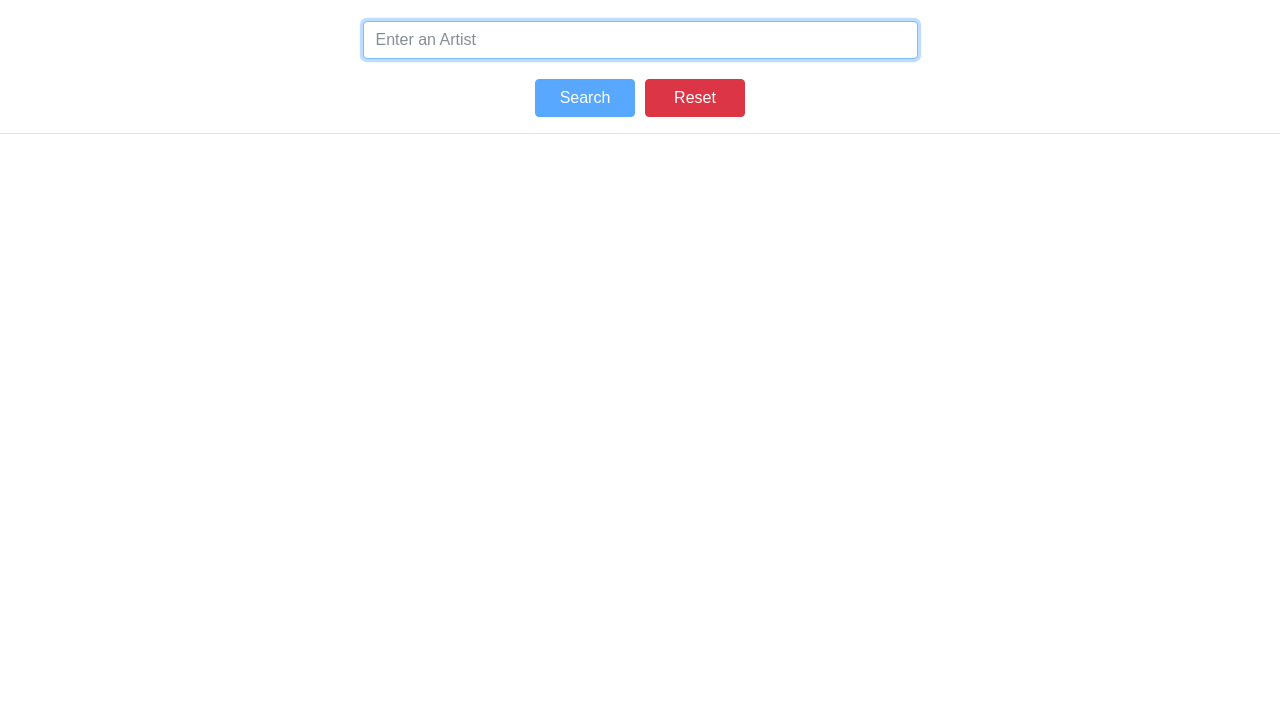
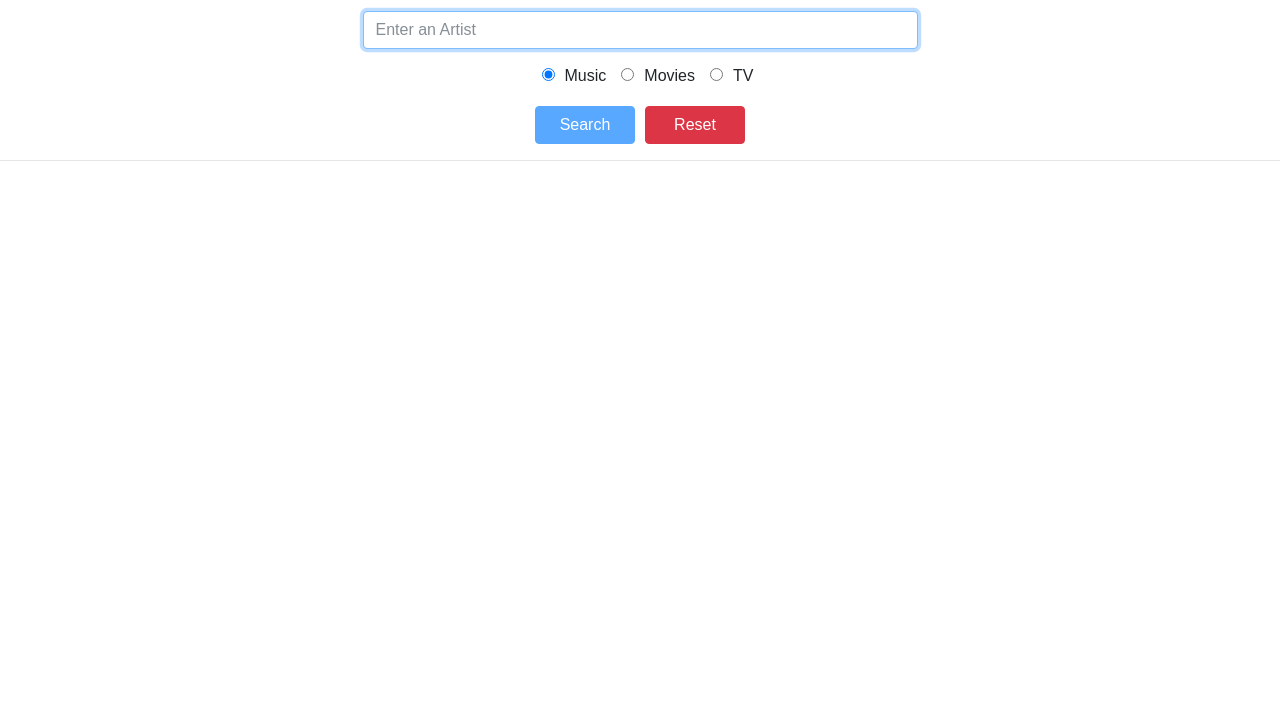
Before and after one commit to nyadav810/itunes-react-app, a React app: page / in a window 1280 px wide. Shown: the part 92-800 px from the top of the page. Built offline with nearby package versions, Linux system fonts and the light colour scheme.

Commit message:
Added Movie & TV Show search radio buttons

```diff
--- /dev/null
+++ b/src/components/MediaOptions.js
@@ -0,0 +1,35 @@
+import React from 'react';
+import './styles/MediaOptions.css';
+
+function MediaOptions(props) {
+    return (
+        <div className="media-options">
+            <label className="radio-inline">
+                <input type="radio"
+                       name="media"
+                       value="music"
+                       checked={props.checked === 'music'}
+                       onChange={props.onChange} />
+                   Music
+            </label>
+            <label className="radio-inline">
+                <input type="radio"
+                       name="media"
+                       value="movie"
+                       checked={props.checked === 'movie'}
+                       onChange={props.onChange} />
+                   Movies
+            </label>
+            <label className="radio-inline">
+                <input type="radio"
+                       name="media"
+                       value="tvShow"
+                       checked={props.checked === 'tvShow'}
+                       onChange={props.onChange} />
+                   TV
+            </label>
+        </div>
+    );
+}
+
+export default MediaOptions;
--- a/src/components/ResultList.js
+++ b/src/components/ResultList.js
@@ -1,10 +1,15 @@
 import React from 'react';
 import PropTypes from 'prop-types';
 import Album from './Album';
+import Tile from './Tile';
 import './styles/ResultList.css';
 
 function ResultList(props) {
-    let albumTiles = props.albums.map((album, index) =>
+    let tiles;
+
+    switch (props.media) {
+        case 'music':
+            tiles = props.results.map((album, index) =>
                 <div className="list-group-item col-md-4"
                     key={album.id}>
                     <Album
@@ -13,15 +18,41 @@ function ResultList(props) {
                           artworkSrc={album.artworkSrc} />
                 </div>
             );
+            break;
+        case 'movie':
+            tiles = props.results.map((movie, index) =>
+                <div className="list-group-item col-md-4"
+                    key={movie.id}>
+                    <Tile
+                          name={movie.name}
+                          artworkSrc={movie.artworkSrc} />
+                </div>
+            );
+            break;
+        case 'tvShow':
+            tiles = props.results.map((tv, index) =>
+                <div className="list-group-item col-md-4"
+                    key={tv.id}>
+                    <Tile
+                          name={tv.name}
+                          artworkSrc={tv.artworkSrc} />
+                </div>
+            );
+            break;
+        default:
+            break;
+    }
 
     let rows = [];
 
-    for (let i = 0; i < albumTiles.length; i += 3) {
+    if (tiles) {
+        for (let i = 0; i < tiles.length; i += 3) {
             let row = [];
-        row.push(albumTiles[i], albumTiles[i + 1], albumTiles[i + 2]);
+            row.push(tiles[i], tiles[i + 1], tiles[i + 2]);
 
             let rowDiv = <div className="row" key={'row' + i}>{row}</div>;
             rows.push(rowDiv);
+        }
     }
 
     // search performed, no results found
--- a/src/components/SearchContainer.js
+++ b/src/components/SearchContainer.js
@@ -8,13 +8,14 @@ class SearchContainer extends React.Component {
         super(props);
 
         this.state = {
-            albums: [],             // list of albums
-            searchDone: false       // search results indicator
+            results: [],             // list of albums
+            searchDone: false,       // search results indicator
+            media: 'music'
         };
     }
 
-    handleSubmit = artist => {
-        let url = `https://itunes.apple.com/search?term=${artist}&entity=album`;
+    handleSubmit = (artist, media) => {
+        let url = `https://itunes.apple.com/search?term=${artist}&media=${media}`;
 
         // make iTunes API GET request
         fetch(url).then(response => {
@@ -27,14 +28,27 @@ class SearchContainer extends React.Component {
             }
             return new Error("Request failed!");
         }).then(jsonResponse => {
-            this.parseAlbums(jsonResponse.results);
+            switch (media) {
+                case 'music':
+                    this.parseAlbums(jsonResponse.results);
+                    break;
+                case 'movie':
+                    this.parseMovies(jsonResponse.results);
+                    break;
+                case 'tvShow':
+                    this.parseTv(jsonResponse.results);
+                    break;
+                default:
+                    break;
+            }
         });
     }
 
     handleReset = () => {
         this.setState({
-            albums: [],
-            searchDone: false
+            results: [],
+            searchDone: false,
+            media: 'music'
         });
     }
 
@@ -51,18 +65,56 @@ class SearchContainer extends React.Component {
             });
         });
         this.setState({
-            albums: albums
+            results: albums,
+            media: 'music'
+        });
+    }
+
+    parseMovies = results => {
+        let movies = [];
+        results.forEach(result => {
+            let id = result.trackId ? result.trackId : result.collectionId;
+            let name = result.trackName ? result.trackName : result.collectionName;
+
+            movies.push({
+                id: id,
+                name: name,
+                artworkSrc: result.artworkUrl100
+            });
+        });
+        this.setState({
+            results: movies,
+            media: 'movie'
+        });
+    }
+
+    parseTv = results => {
+        let tv = [];
+        results.forEach(result => {
+            let id = result.trackId ? result.trackId : result.collectionId;
+            let name = result.trackName ? result.trackName : result.collectionName;
+
+            tv.push({
+                id: id,
+                name: name,
+                artworkSrc: result.artworkUrl100
+            });
+        });
+        this.setState({
+            results: tv,
+            media: 'tvShow'
         });
     }
 
     render() {
         return (
             <div className="search-container">
-                <h1>iTunes Album Search</h1>
+                <h1>iTunes Search</h1>
                 <SearchForm onSubmit={this.handleSubmit}
                             onReset={this.handleReset} />
                 <hr />
-                <ResultList albums={this.state.albums}
+                <ResultList media={this.state.media}
+                            results={this.state.results}
                             searchDone={this.state.searchDone} />
             </div>
         );
--- a/src/components/SearchForm.js
+++ b/src/components/SearchForm.js
@@ -1,5 +1,6 @@
 import React from 'react';
 import PropTypes from 'prop-types';
+import MediaOptions from './MediaOptions'
 import './styles/SearchForm.css';
 
 class SearchForm extends React.Component {
@@ -7,7 +8,8 @@ class SearchForm extends React.Component {
         super(props);
 
         this.state = {
-            searchBoxText: ''
+            searchBoxText: '',
+            mediaOption: 'music'
         };
     }
 
@@ -17,9 +19,16 @@ class SearchForm extends React.Component {
         })
     };
 
+    handleMediaOptionChange = event => {
+        this.setState({
+            mediaOption: event.target.value
+        });
+    }
+
     handleReset = event => {
         this.setState({
-            searchBoxText: ''
+            searchBoxText: '',
+            mediaOption: 'music'
         });
 
         this.props.onReset();
@@ -28,20 +37,23 @@ class SearchForm extends React.Component {
     handleSubmit = event => {
         event.preventDefault();
 
-        this.props.onSubmit(this.state.searchBoxText);
+        this.props.onSubmit(this.state.searchBoxText, this.state.mediaOption);
     }
 
     render() {
         return (
             <div className="submit-form container">
                 <form className="form-group justify-content-center"
-                      onSubmit={this.handleSubmit} >
+                      onSubmit={this.handleSubmit}
+                      autoComplete="off">
                     <input type="search"
                            className="form-control"
                            name="searchBox"
                            placeholder="Enter an Artist"
                            onChange={this.handleSearchBoxChange}
                            autoFocus />
+                    <MediaOptions checked={this.state.mediaOption}
+                                  onChange={this.handleMediaOptionChange} />
                     <input type="submit"
                            className="btn btn-primary"
                            value="Search"
--- /dev/null
+++ b/src/components/Tile.js
@@ -0,0 +1,18 @@
+import React from 'react';
+import PropTypes from 'prop-types';
+
+function Tile(props) {
+    return (
+        <div className="tile">
+            <p>{props.name}</p>
+            <img src={props.artworkSrc} alt={props.name} />
+        </div>
+    );
+}
+
+Tile.propTypes = {
+    name: PropTypes.string,
+    artworkSrc: PropTypes.string
+};
+
+export default Tile;
--- /dev/null
+++ b/src/components/styles/MediaOptions.css
@@ -0,0 +1,12 @@
+.media-options {
+    margin-top: 15px;
+}
+
+label {
+    margin-left: 5px;
+}
+
+input[type=radio] {
+    margin-left: 10px;
+    margin-right: 10px;
+}
--- a/src/components/styles/SearchContainer.css
+++ b/src/components/styles/SearchContainer.css
@@ -1,3 +1,3 @@
 .search-container {
-    margin-top: 30px;
+    margin-top: 20px;
 }
--- a/src/components/styles/SearchForm.css
+++ b/src/components/styles/SearchForm.css
@@ -5,7 +5,7 @@ input[type=search] {
 }
 
 .btn {
-    margin-top: 20px;
+    margin-top: 10px;
     margin-left: 5px;
     margin-right: 5px;
     width: 100px;
```
Lines whose indentation alone changed are shown as unchanged.
